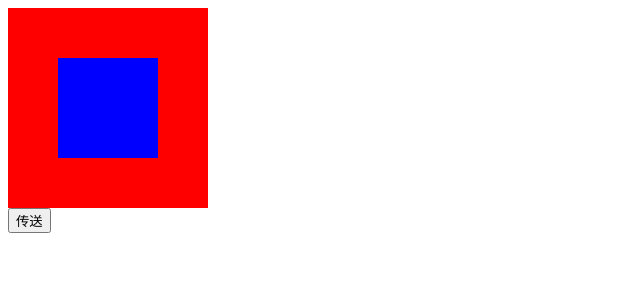
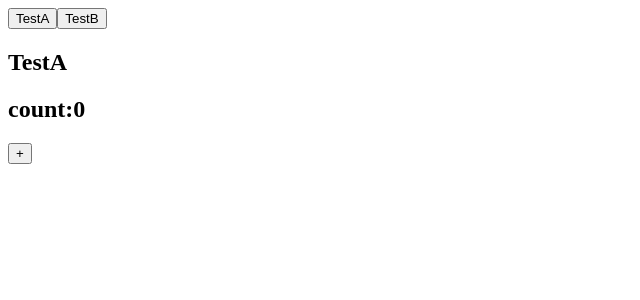
Before and after one commit to Cao007/learn-vue3, a Vue app: page / in a window 1280 px wide. Shown: the top 300 px of the page, without its empty margins (0-640 px from the left). Built offline with nearby package versions, Linux system fonts and the light colour scheme.

Commit message:
缓存组件、生命周期钩子

```diff
--- a/src/App.vue
+++ b/src/App.vue
@@ -1,43 +1,24 @@
 <template>
-  <div class="app-container">
-    <div class="box1">
-      <Teleport to="body" :disabled="disabled">
-        <div class="box2"></div>
-      </Teleport>
-    </div>
-    <button @click="handleClick">传送</button>
+  <div>
+    <button @click="activeComponent = TestA">TestA</button>
+    <button @click="activeComponent = TestB">TestB</button>
+
+    <!--
+      缓存动态组件
+     -->
+    <KeepAlive>
+      <component :is="activeComponent"></component>
+    </KeepAlive>
   </div>
 </template>
 
 <script setup lang="ts">
-import { ref } from 'vue';
-let disabled = ref(true)
+import { ref, shallowRef } from 'vue';
+import TestA from './components/TestA.vue';
+import TestB from './components/TestB.vue';
 
-const handleClick = () => {
-  disabled.value = !disabled.value
-}
+let activeComponent = shallowRef(TestA)
 
 </script>
 
-<style scoped lang="less">
-body {
-  position: relative;
-}
-
-.box1 {
-  position: relative;
-  width: 200px;
-  height: 200px;
-  background-color: red;
-}
-
-.box2 {
-  position: absolute;
-  top: 50%;
-  left: 50%;
-  transform: translate(-50%, -50%);
-  width: 100px;
-  height: 100px;
-  background-color: blue;
-}
-</style>
+<style scoped></style>
--- a/src/components/TestA.vue
+++ b/src/components/TestA.vue
@@ -1,17 +1,24 @@
 <template>
-    <div class="tab-content">TestA</div>
+    <div>
+        <h2>TestA</h2>
+        <h2>count:{{ count }}</h2>
+        <button @click="count++">+</button>
+    </div>
 </template>
 
 <script setup lang="ts">
-import { ref } from 'vue';
+import { onActivated, onDeactivated, ref } from 'vue';
 
+let count = ref(0);
+
+onActivated(() => {
+    console.log('TestA onActivated');
+})
+
+onDeactivated(() => {
+    console.log('TestA onDeactivated');
+})
 
 </script>
 
-<style scoped>
-.tab-content {
-    width: 100%;
-    height: 160px;
-    border: 1px solid #ccc;
-}
-</style>
+<style scoped></style>
--- a/src/components/TestB.vue
+++ b/src/components/TestB.vue
@@ -1,17 +1,24 @@
 <template>
-    <div class="tab-content">TestB</div>
+    <div>
+        <h2>TestB</h2>
+        <input type="text" v-model="inputText">
+        <p>{{ inputText }}</p>
+    </div>
 </template>
 
 <script setup lang="ts">
-import { ref } from 'vue';
+import { ref, onActivated, onDeactivated } from 'vue';
 
+let inputText = ref('');
+
+onActivated(() => {
+    console.log('TestB onActivated');
+})
+
+onDeactivated(() => {
+    console.log('TestB onDeactivated');
+})
 
 </script>
 
-<style scoped>
-.tab-content {
-    width: 100%;
-    height: 160px;
-    border: 1px solid #ccc;
-}
-</style>
+<style scoped></style>
```
